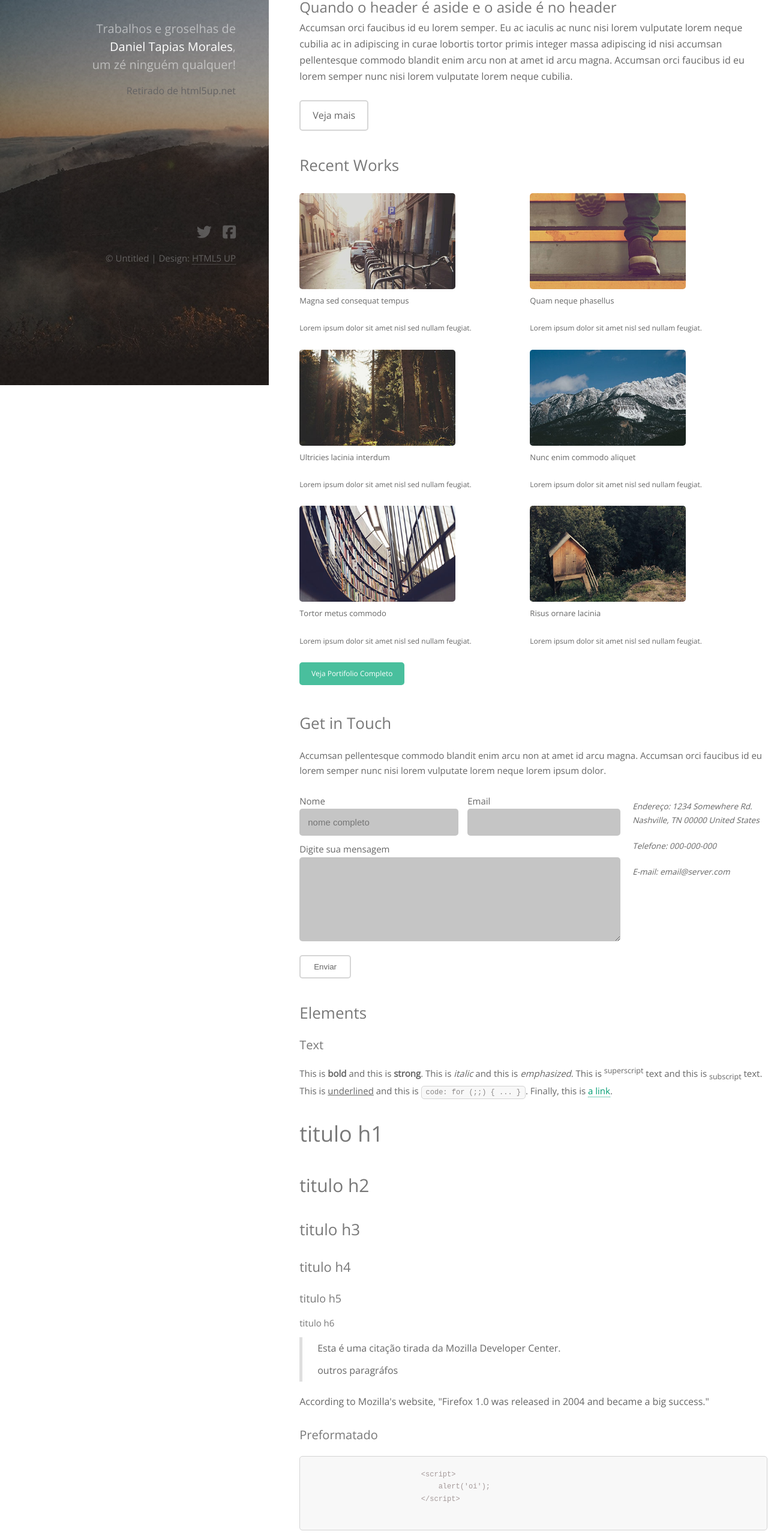
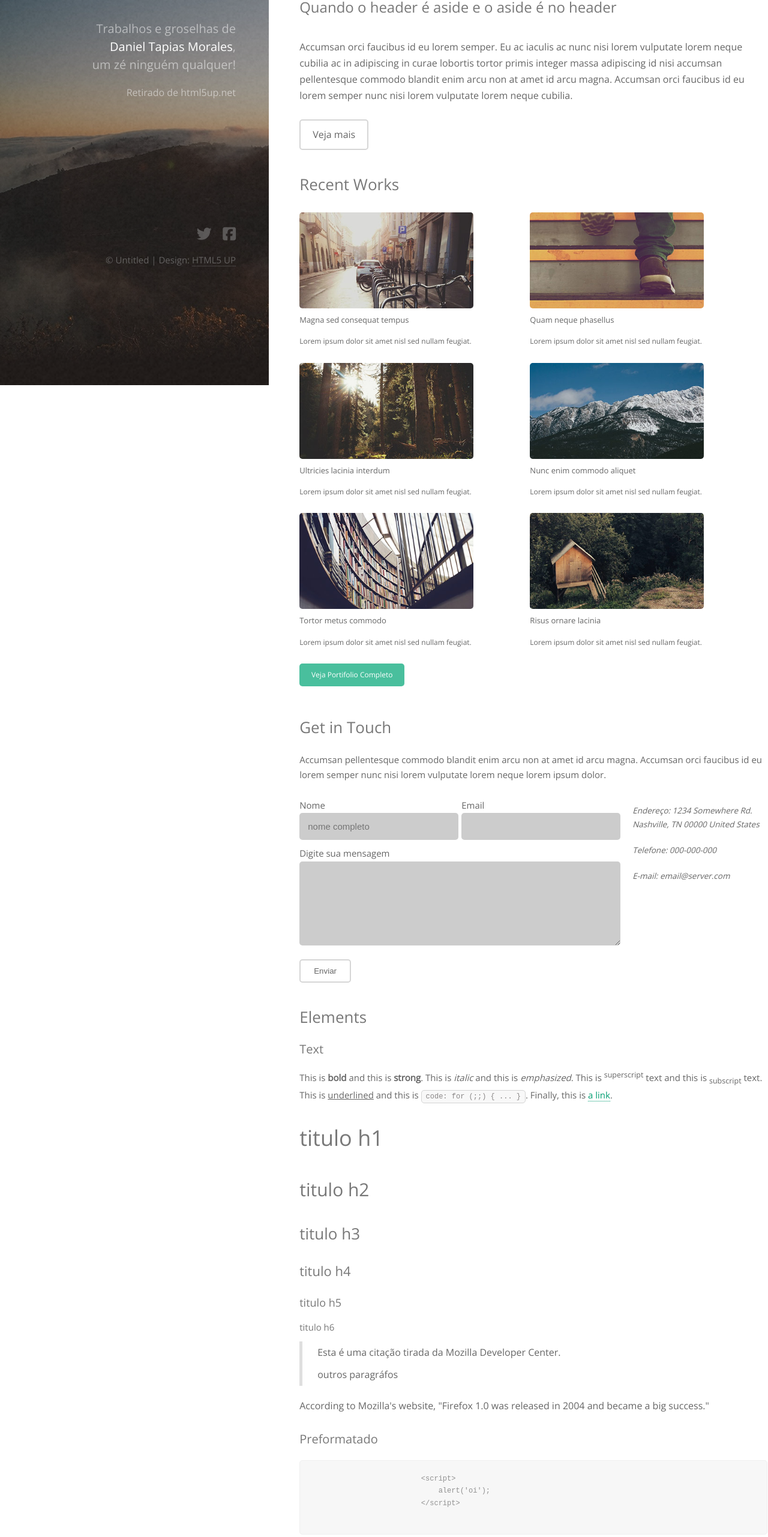
Before and after one commit to rafaelsurfce/Curso-HTML-Css, a plain HTML site: page projetos/projeto03/index.html in a window 1280 px wide. Shown: the part 158-2720 px from the top of the page at 60% size. Drawn offline with nearby package versions, Linux system fonts and the light colour scheme.

Commit message:
pequenas correções

```diff
--- a/projetos/projeto03/css/style.css
+++ b/projetos/projeto03/css/style.css
@@ -1,7 +1,7 @@
 * {
     padding: 0;
     margin: 0;
-    outline: 0;
+    outline: none;
     box-sizing: border-box;
 }
 body {
@@ -62,24 +62,25 @@ h5{
     line-height: 1.5;
     color: rgba(255, 255, 255, .5);
 }
-.cabecalho h1 strong{
+.cabecalho .cabecalho-title strong{
     color: white;
     font-weight: normal;
 }
 
 .cabecalho .cabecalho-paragrafo{
     float: right;
-    margin: 15px 0 0 0;
-    color: rgb(99, 98, 98);
+    margin: 18px 0 0 0;
+    color: rgba(255, 255, 255, .5);
 }
+
 
 
 .cabecalho-link{
     color: inherit;
     text-decoration: none;
     border-bottom: 1px dotted rgba(145, 145, 145, 0.575);
-    transition: color 0.2s;
-    transition-timing-function: linear;
+    transition: color 0.2s linear, border-bottom 0.2s linear;
+
 
 }
 
@@ -146,7 +147,7 @@ h5{
     margin: 150px 0 35px 0;
 }
 
-.section01-tile{
+.section01-title{
     margin: 0 0 32px 0;
 }
 
@@ -178,7 +179,7 @@ h5{
 /*-----------------------------------------------------------------------------------*/
 
 .recentWorks{
-    height: 895px;
+    height: 870px;
     width: 780px;
     margin: 0px 0 35px 0;
 }
@@ -189,11 +190,12 @@ h5{
 
 .recentWorks-card{
     width: 300px;
+
 }
 
 .recentWorks-card .title{
     font-size: 13px;
-    margin: 0 0 25px 0;
+    margin: 0 0 15px 0;
 }
 
 .recentWorks-card .description{
@@ -203,7 +205,7 @@ h5{
 .recentWorks figure img{
     border-radius: 5px;
     height: 160px;
-    width: 260px;
+    width: 290px;
 }
 
 .recentWorks .card1, .card2, .card3, .card4, .card5, .card6{
@@ -282,25 +284,14 @@ h5{
     width: 260px;
 }
 
-.formContact-name input{
+.formContact-name input, .formContact-email input{
     width: 265px;
     height: 45px;
     border: none;
     border-radius: 5px;
     font-size: 15px;
     padding: 20px 0 20px 14px;
-    background-color: rgb(197, 197, 197);
-    display: inline;
-}
-
-.formContact-email input{
-    width: 255px;
-    height: 45px;
-    border: none;
-    border-radius: 5px;
-    font-size: 15px;
-    padding: 20px 0 20px 14px;
-    background-color: rgb(197, 197, 197);
+    background-color: #ccc;
     display: inline;
 }
 
@@ -311,7 +302,7 @@ h5{
     width: 535px;
     height: 140px;
     padding: 20px 0 20px 14px;
-    background-color: rgb(197, 197, 197);
+    background-color: #ccc;
 }
 
 .formContact-button{
@@ -381,6 +372,7 @@ h5{
     text-decoration: none;
     color: #009d71;
     border-bottom: 1px dotted #009d71;
+    transition: color 0.2s linear, border-bottom 0.2s linear;
 }
 
 .text-content a:hover{
@@ -439,11 +431,11 @@ h5{
 }
 
 .preformat-code{
-    border: 1px solid rgb(212, 212, 212);
+    border: 1px solid #efefef;
     border-radius: 5px;
     font-size: 12px;
-    background-color: rgb(248, 248, 248);
-    color: #a59a9a;
+    background-color: #f7f7f7;
+    color: #929292;
     margin: 18px 0 0 0;
 }
 
@@ -493,8 +485,8 @@ h5{
 .list-alternate li:hover{
     width: 300px;
     font-size: 15px;
-    border-top: solid 1px #cecbcb;
-    border-bottom: solid 1px #cecbcb;
+    border-top: solid 1px #d8d8d8;
+    border-bottom: solid 1px #d8d8d8;
     margin: 0;
 }
 
@@ -543,7 +535,6 @@ h5{
     background-color:#ffffff;
     color: #009d71;
 }
-
 
 .links-Medios .medio2{
     border-radius: 6px;
@@ -758,6 +749,7 @@ h5{
 .tables-default tbody td{
     border-bottom: solid 1px rgb(189, 189, 189);
     padding: 10px 10px;
+    font-size: 15px;
 }
 
 .tables-default tbody{
@@ -806,6 +798,9 @@ h5{
     margin: 15px 0 25px 0;
     width: 192px;
 }
+button{
+    cursor: pointer;
+}
 
 .buttons-grandes-one .buttons-grande1{
     padding: 10px 22px;
@@ -824,6 +819,7 @@ h5{
     border: solid 2px #009d71;
     border-radius: 4px;
     color: #009d71;
+    cursor: pointer;
 }
 
 .buttons-grandes-one .buttons-grande2{
@@ -875,6 +871,7 @@ h5{
     transition-property: background-color, color;
     transition-duration: 0.2s;
     transition-timing-function: linear;
+
 }
 
 .buttons-pequenos-one .buttons-pequeno2:hover{
@@ -888,6 +885,7 @@ h5{
 .buttons-grandes-two, .buttons-pequenos-two{
     margin: 15px 0 25px 0;
     width: 100px;
+
 }
 
 .buttons-grandes-two .buttons-grande3{
@@ -1078,20 +1076,19 @@ h5{
 }
 .imagens figure{
     display: inline-block;
-    text-align: center;
 }
 
 .imagens .imagens-full-figura1 img{
+
     width: 775px;
     margin: 20px 0 10px 0;
     border-radius: 5px;
 }
 
 .imagens .imagens-thumbs img{
-    width: 245px;
+    width: 248px;
     border-radius: 5px;
-    margin: 0 5px 5px 5px;
-    text-align: center;
+    margin: 0 5px 5px 2.2px;
 }
 
 /*-----------------------------------------------------------------------------------*/
--- a/projetos/projeto03/index.html
+++ b/projetos/projeto03/index.html
@@ -116,22 +116,27 @@
 
         <section class="getInTouch">
             <h3 class="getInTouch-title">Get in Touch</h3>
+
             <p class="getInTouch-content">Accumsan pellentesque commodo blandit enim arcu non at amet id arcu magna. Accumsan orci faucibus id eu lorem semper nunc nisi lorem vulputate lorem neque lorem ipsum dolor.
             </p>
 
             <form action="#" method="post" class="getInTouch-formContact">
+
                 <fieldset class="formContact-name">
                     <label for="nome">Nome</label>
                     <input type="text" id="nome" placeholder="nome completo" name="nome">
                 </fieldset>
+
                 <fieldset class="formContact-email">
                     <label for="email">Email </label>
                     <input type="email" id="email" placeholder="" name="email">
                 </fieldset>
+
                 <fieldset class="formContact-mensagem">
                     <label for="mensagem">Digite sua mensagem</label>
                     <textarea name="mensagem" id="mensagem" cols="30" rows="10"></textarea>
                 </fieldset>
+
                 <input type="submit" id="enviar" value="Enviar" class="formContact-button">
             </form>
 
@@ -166,15 +171,16 @@
             </article>
 
             <article class="elements-citation">
-                <p class="citation-content">
-                    Esta é uma citação tirada da Mozilla Developer Center.
-                    outros paragráfos
-                </p>
+                <blockquote class="citation-content">
+                    <p>Esta é uma citação tirada da Mozilla Developer Center.</p>
+                    <p>outros paragráfos</p>
+                </blockquote>
                 <p>According to Mozilla's website, "Firefox 1.0 was released in 2004 and became a big success."</p>
             </article>
 
             <article class="elements-preformat">
                 <h4>Preformatado</h4>
+
                     <pre class="preformat-code">
                         <code>
                             &lt;script&gt;
@@ -188,6 +194,7 @@
         <!------------------------------------------------------------------------------>
         <section class="lists">
             <article class="lists-list">
+
                 <h3 class="list-title">Listas</h3>
 
                 <div class="list-noOrdenada">
@@ -198,6 +205,7 @@
                         <li>item 3</li>
                     </ul>
                 </div>
+
                 <div class="list-alternate">
                     <h5>Alternate</h5>
                     <ul>
```
Also changed, not shown: 1 other file.
